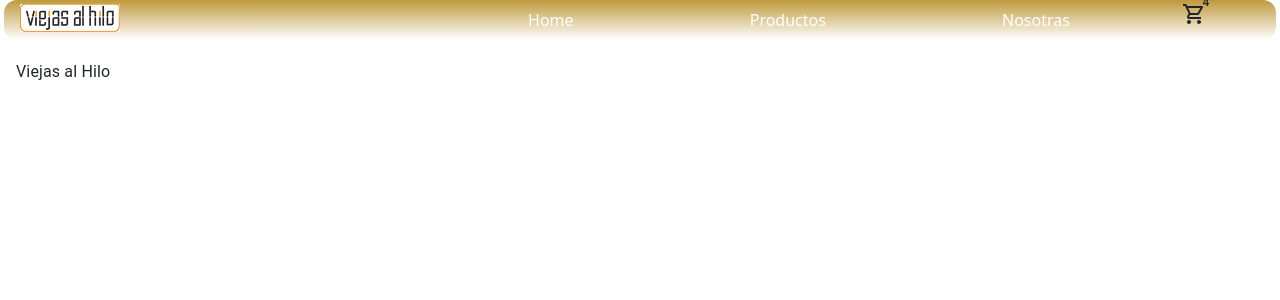
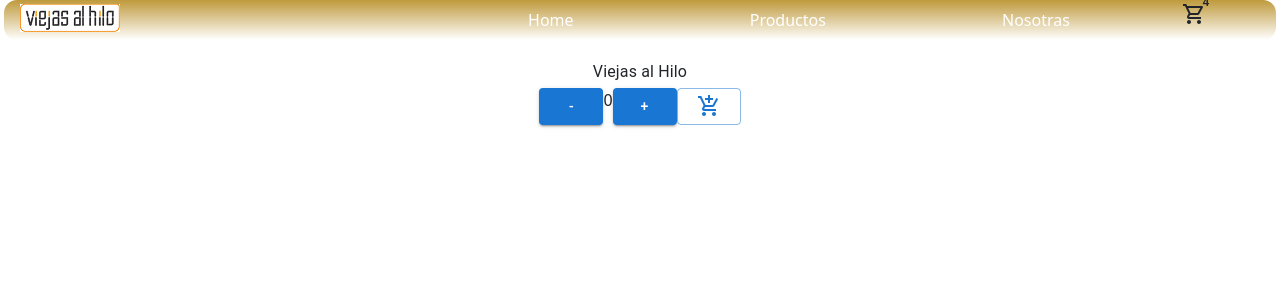
Before and after one commit to VillarrealOctavio/ViejasAlHilo-React, a React (Create React App) app: page / in a window 1280 px wide. Shown: the top 300 px of the page. Built offline with nearby package versions, Linux system fonts and the light colour scheme.

Commit message:
Agregando ItemCount al proyecto

```diff
--- /dev/null
+++ b/src/components/ItemCount.jsx
@@ -0,0 +1,43 @@
+import {useState} from 'react';
+import Button from '@mui/material/Button';
+import AddShoppingCartIcon from '@mui/icons-material/AddShoppingCart';
+
+const ItemCount = () => {
+    const [rate, setRate] = useState(0);
+    const agregar = ()=>{
+        if (rate < 5){
+            setRate(rate + 1)
+        }
+    }
+
+    const quitar = () => {
+        if(rate > 1){
+            setRate(rate - 1);
+        }
+    }
+
+    const agregarAlCarrito = () => {
+        if(rate > 1){
+            alert('Productos agregados exitosamente!!')
+        }else if(rate == 1){
+           alert('Producto agregado exitosamente')
+        }else{
+            alert('No hay productos en el carrito')
+        }
+    }
+
+    return(
+        <div className="d-flex flex-row justify-content-around">
+            <div className="d-flex flex-row justify-content-between">
+                <Button onClick={quitar} variant="contained">-</Button>
+                <div>{rate}</div>
+                <Button onClick={agregar}variant="contained">+</Button>
+            </div>
+            <Button variant="outlined" onClick={agregarAlCarrito}>
+                <AddShoppingCartIcon/>
+            </Button>
+        </div>
+    );
+}
+
+export default ItemCount;
--- a/src/components/ItemListContainer.jsx
+++ b/src/components/ItemListContainer.jsx
@@ -2,6 +2,7 @@ import React from 'react';
 import List from '@mui/material/List'
 import ListItem from '@mui/material/ListItem'
 import ListItemText from '@mui/material/ListItemText'
+import ItemCount from './ItemCount';
 
 
 class ItemListContainer extends React.Component{
@@ -9,8 +10,9 @@ class ItemListContainer extends React.Component{
         return(
             <>
                 <List>
-                    <ListItem>
+                    <ListItem className='d-flex flex-column'>
                         <ListItemText primary="Viejas al Hilo"/>
+                        <ItemCount/>
                     </ListItem>
                 </List>
             </>
```
